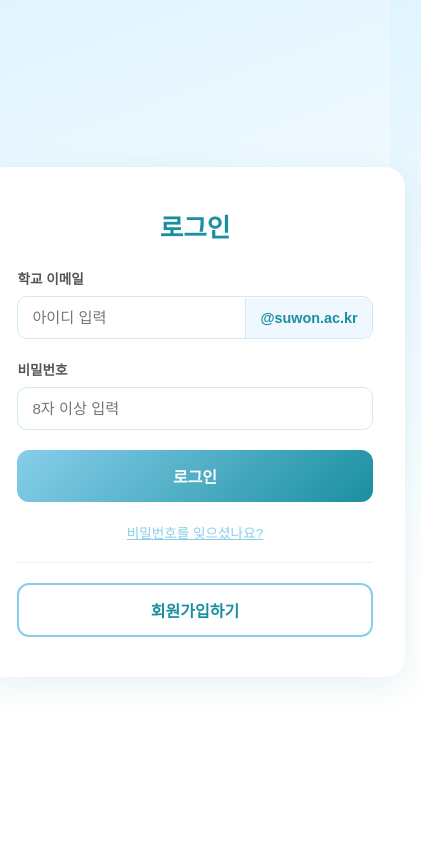
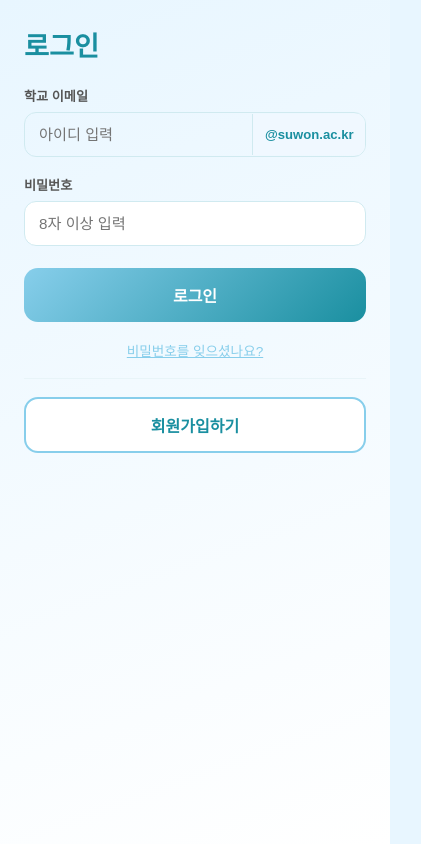
Before and after one commit to KwackMinjae/SuwonHackathon-VibeCodingSolo, a React (Vite) app: page / in a window 390 px wide. Shown: the whole page, 421 px wide, since content can reach past the window. Built offline with nearby package versions, Linux system fonts and the light colour scheme.

Commit message:
design: 휴대폰 비율 프레임 적용
- 390x844 핸드폰 프레임 (데스크탑에서 폰 모양으로 표시)
- 실제 모바일 기기에서는 전체화면으로 자동 전환
- 스크롤 가능한 내부 레이아웃 정비

Co-Authored-By: Claude Sonnet 4.6 <noreply@anthropic.com>

```diff
--- a/src/App.tsx
+++ b/src/App.tsx
@@ -14,9 +14,10 @@ export default function App() {
     return () => clearTimeout(timer)
   }, [])
 
-  if (screen === 'splash') return <SplashScreen />
-
   return (
+    <div className="phone-frame">
+      {screen === 'splash' && <SplashScreen />}
+      {screen !== 'splash' && (
         <div className="app-shell">
           {screen === 'login' && (
             <LoginScreen
@@ -31,5 +32,7 @@ export default function App() {
             <SignupScreen onBack={() => setScreen('login')} />
           )}
         </div>
+      )}
+    </div>
   )
 }
--- a/src/index.css
+++ b/src/index.css
@@ -6,11 +6,35 @@
 
 body {
   font-family: 'Apple SD Gothic Neo', 'Noto Sans KR', sans-serif;
-  background: linear-gradient(160deg, #e0f4ff 0%, #ffffff 60%);
+  background: #c9e8f5;
   min-height: 100vh;
   display: flex;
   justify-content: center;
   align-items: center;
+}
+
+/* ── 핸드폰 프레임 ── */
+.phone-frame {
+  width: 390px;
+  height: 844px;
+  background: linear-gradient(160deg, #e8f6ff 0%, #ffffff 100%);
+  border-radius: 44px;
+  box-shadow: 0 32px 80px rgba(0,0,0,0.22), 0 0 0 10px #1a1a1a;
+  overflow: hidden;
+  display: flex;
+  flex-direction: column;
+  position: relative;
+}
+
+/* 실제 모바일 기기에서는 프레임 없이 전체화면 */
+@media (max-width: 430px) {
+  body { background: #e8f6ff; align-items: flex-start; }
+  .phone-frame {
+    width: 100vw;
+    height: 100vh;
+    border-radius: 0;
+    box-shadow: none;
+  }
 }
 
 /* ── Splash ── */
@@ -20,7 +44,7 @@ body {
   align-items: center;
   justify-content: center;
   gap: 32px;
-  min-height: 100vh;
+  flex: 1;
   width: 100%;
   animation: fadeIn 0.9s ease both;
 }
@@ -51,10 +75,8 @@ body {
   font-size: 0.95rem;
   color: #87CEEB;
   font-weight: 500;
-  letter-spacing: 0.3px;
 }
 
-/* signal wave dots */
 .splash-waves {
   display: flex;
   gap: 10px;
@@ -73,61 +95,42 @@ body {
 .splash-waves span:nth-child(2) { animation-delay: 0.2s; }
 .splash-waves span:nth-child(3) { animation-delay: 0.4s; }
 
-@keyframes fadeIn {
-  from { opacity: 0; }
-  to   { opacity: 1; }
+/* ── App Shell ── */
+.app-shell {
+  flex: 1;
+  display: flex;
+  flex-direction: column;
+  overflow-y: auto;
+  padding: 24px 24px 32px;
 }
 
-@keyframes dropIn {
-  from { opacity: 0; transform: translateY(-24px); }
-  to   { opacity: 1; transform: translateY(0); }
-}
+/* 스크롤바 숨김 */
+.app-shell::-webkit-scrollbar { display: none; }
 
-@keyframes pulse {
-  0%, 100% { transform: scale(1);   opacity: 0.5; }
-  50%       { transform: scale(1.4); opacity: 1;   }
-}
-
-/* ── App Shell ── */
-.app-shell {
-  width: 100%;
-  min-height: 100vh;
-  display: flex;
-  justify-content: center;
-  align-items: center;
-  padding: 24px 16px;
-}
-
-/* ── Login ── */
+/* ── Login / Signup 공통 ── */
 .login-wrap {
-  background: #fff;
-  border-radius: 20px;
-  padding: 40px 32px;
-  width: 100%;
-  max-width: 420px;
-  box-shadow: 0 8px 32px rgba(33, 150, 166, 0.12);
   display: flex;
   flex-direction: column;
-  gap: 20px;
-  animation: fadeIn 0.5s ease both;
+  gap: 18px;
+  flex: 1;
+  animation: fadeIn 0.4s ease both;
 }
 
 .login-title {
-  font-size: 1.6rem;
+  font-size: 1.7rem;
   font-weight: 800;
   color: #1a8fa0;
-  text-align: center;
   margin-bottom: 4px;
 }
 
 .input-group {
   display: flex;
   flex-direction: column;
-  gap: 8px;
+  gap: 7px;
 }
 
 .input-group label {
-  font-size: 0.85rem;
+  font-size: 0.82rem;
   font-weight: 600;
   color: #555;
 }
@@ -136,18 +139,16 @@ body {
   display: flex;
   align-items: center;
   border: 1.5px solid #d0eaf0;
-  border-radius: 10px;
+  border-radius: 12px;
   overflow: hidden;
   transition: border-color 0.2s;
 }
 
-.email-row:focus-within {
-  border-color: #87CEEB;
-}
+.email-row:focus-within { border-color: #87CEEB; }
 
 .email-input {
   flex: 1;
-  padding: 12px 14px;
+  padding: 13px 14px;
   border: none;
   outline: none;
   font-size: 0.95rem;
@@ -155,10 +156,10 @@ body {
 }
 
 .email-domain {
-  padding: 12px 14px;
+  padding: 13px 12px;
   background: #f0f8ff;
   color: #1a8fa0;
-  font-size: 0.9rem;
+  font-size: 0.82rem;
   font-weight: 600;
   white-space: nowrap;
   border-left: 1.5px solid #d0eaf0;
@@ -166,43 +167,38 @@ body {
 
 .pw-input {
   width: 100%;
-  padding: 12px 14px;
+  padding: 13px 14px;
   border: 1.5px solid #d0eaf0;
-  border-radius: 10px;
+  border-radius: 12px;
   font-size: 0.95rem;
   outline: none;
   transition: border-color 0.2s;
 }
 
-.pw-input:focus {
-  border-color: #87CEEB;
-}
-
-.pw-input.error {
-  border-color: #e74c3c;
-}
+.pw-input:focus { border-color: #87CEEB; }
+.pw-input.error { border-color: #e74c3c; }
 
 .error-msg {
-  font-size: 0.8rem;
+  font-size: 0.78rem;
   color: #e74c3c;
 }
 
 .btn-login {
   width: 100%;
-  padding: 14px;
+  padding: 15px;
   background: linear-gradient(135deg, #87CEEB, #1a8fa0);
   color: #fff;
   border: none;
-  border-radius: 12px;
+  border-radius: 14px;
   font-size: 1rem;
   font-weight: 700;
   cursor: pointer;
   transition: opacity 0.2s;
+  margin-top: 4px;
 }
 
-.btn-login:hover {
-  opacity: 0.88;
-}
+.btn-login:hover { opacity: 0.88; }
+.btn-login:disabled { opacity: 0.4; cursor: not-allowed; }
 
 .btn-forgot {
   background: none;
@@ -221,20 +217,18 @@ body {
 
 .btn-signup {
   width: 100%;
-  padding: 13px;
+  padding: 14px;
   background: #fff;
   color: #1a8fa0;
   border: 2px solid #87CEEB;
-  border-radius: 12px;
+  border-radius: 14px;
   font-size: 1rem;
   font-weight: 700;
   cursor: pointer;
-  transition: background 0.2s, color 0.2s;
+  transition: background 0.2s;
 }
 
-.btn-signup:hover {
-  background: #f0f8ff;
-}
+.btn-signup:hover { background: #f0f8ff; }
 
 .btn-back {
   background: none;
@@ -248,19 +242,14 @@ body {
 }
 
 .step-desc {
-  font-size: 0.9rem;
+  font-size: 0.88rem;
   color: #666;
   line-height: 1.6;
 }
 
-.btn-login:disabled {
-  opacity: 0.45;
-  cursor: not-allowed;
-}
-
-/* ── Signup ── */
+/* ── Signup 전용 ── */
 .label-hint {
-  font-size: 0.75rem;
+  font-size: 0.73rem;
   color: #aaa;
   font-weight: 400;
 }
@@ -269,13 +258,12 @@ body {
   display: flex;
   justify-content: space-between;
   align-items: center;
-  min-height: 18px;
+  min-height: 16px;
 }
 
 .char-count {
-  font-size: 0.75rem;
+  font-size: 0.73rem;
   color: #aaa;
-  text-align: right;
   flex-shrink: 0;
 }
 
@@ -286,13 +274,13 @@ body {
 
 .btn-gender {
   flex: 1;
-  padding: 12px;
+  padding: 13px;
   border: 2px solid #d0eaf0;
-  border-radius: 10px;
+  border-radius: 12px;
   background: #fff;
   font-size: 1rem;
   font-weight: 700;
-  color: #aaa;
+  color: #bbb;
   cursor: pointer;
   transition: all 0.2s;
 }
@@ -304,10 +292,10 @@ body {
 }
 
 .student-id-box {
-  padding: 12px 14px;
+  padding: 13px 14px;
   background: #f0f8ff;
   border: 1.5px solid #d0eaf0;
-  border-radius: 10px;
+  border-radius: 12px;
   font-size: 0.95rem;
   color: #1a8fa0;
   font-weight: 600;
@@ -315,9 +303,9 @@ body {
 
 .dept-select {
   width: 100%;
-  padding: 12px 14px;
+  padding: 13px 14px;
   border: 1.5px solid #d0eaf0;
-  border-radius: 10px;
+  border-radius: 12px;
   font-size: 0.95rem;
   outline: none;
   background: #fff;
@@ -326,10 +314,21 @@ body {
   transition: border-color 0.2s;
 }
 
-.dept-select:focus {
-  border-color: #87CEEB;
+.dept-select:focus { border-color: #87CEEB; }
+.dept-select.error { border-color: #e74c3c; }
+
+/* ── 애니메이션 ── */
+@keyframes fadeIn {
+  from { opacity: 0; }
+  to   { opacity: 1; }
 }
 
-.dept-select.error {
-  border-color: #e74c3c;
+@keyframes dropIn {
+  from { opacity: 0; transform: translateY(-24px); }
+  to   { opacity: 1; transform: translateY(0); }
 }
+
+@keyframes pulse {
+  0%, 100% { transform: scale(1);   opacity: 0.5; }
+  50%       { transform: scale(1.4); opacity: 1;   }
+}
```
Lines whose indentation alone changed are shown as unchanged.
